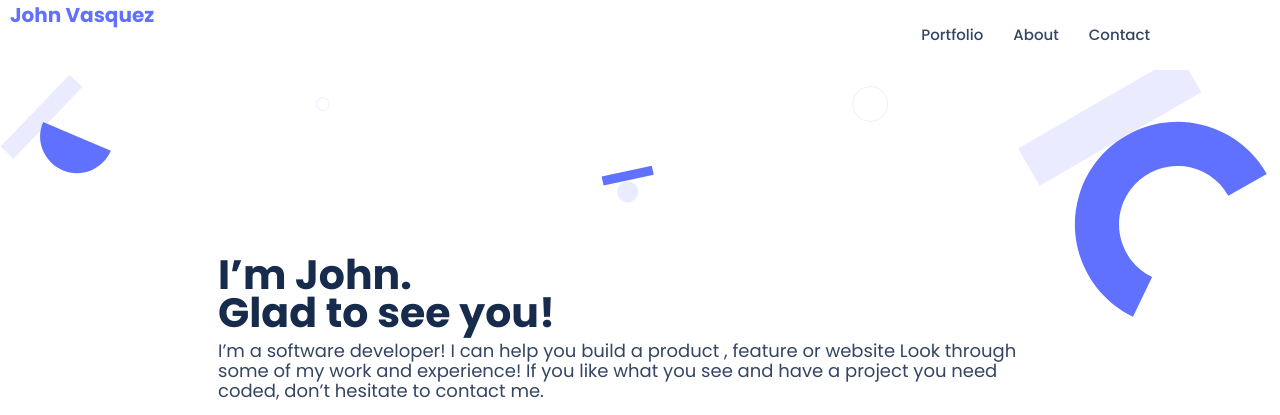
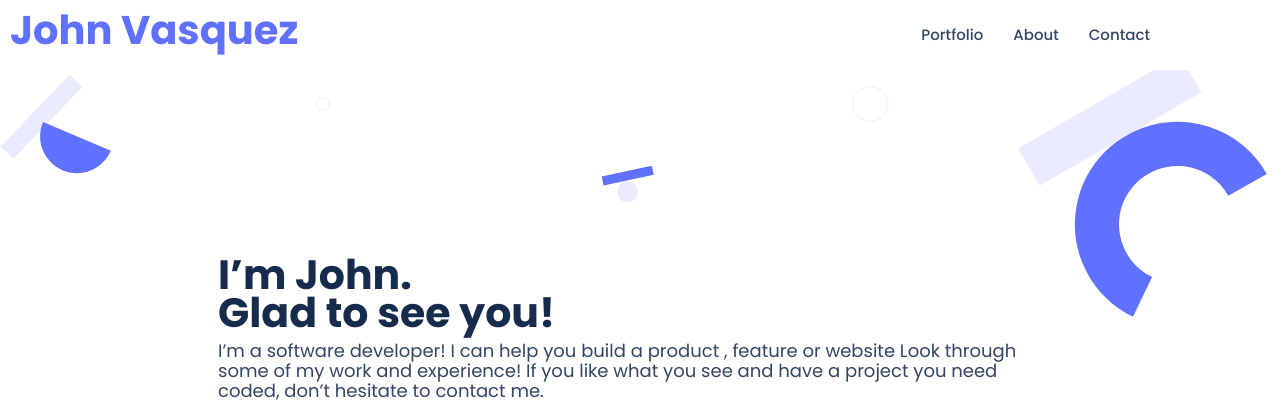
Before and after one commit to jovasal/jovasal.github.io, a website: page index.html in a window 1280 px wide. Shown: the top 415 px of the page. Drawn offline with Linux system fonts and the light colour scheme.

Commit message:
change a name
name

```diff
--- a/style.css
+++ b/style.css
@@ -40,12 +40,12 @@ body {
 /* ------Header------ */
 
 .name {
-  font-size: 20px;
+  font-size: 40px;
   color: #6070ff;
   font-family: 'Poppins', sans-serif;
 }
 
-main {
+  main {
   background-color: #e5e5e5;
 }
 
```
